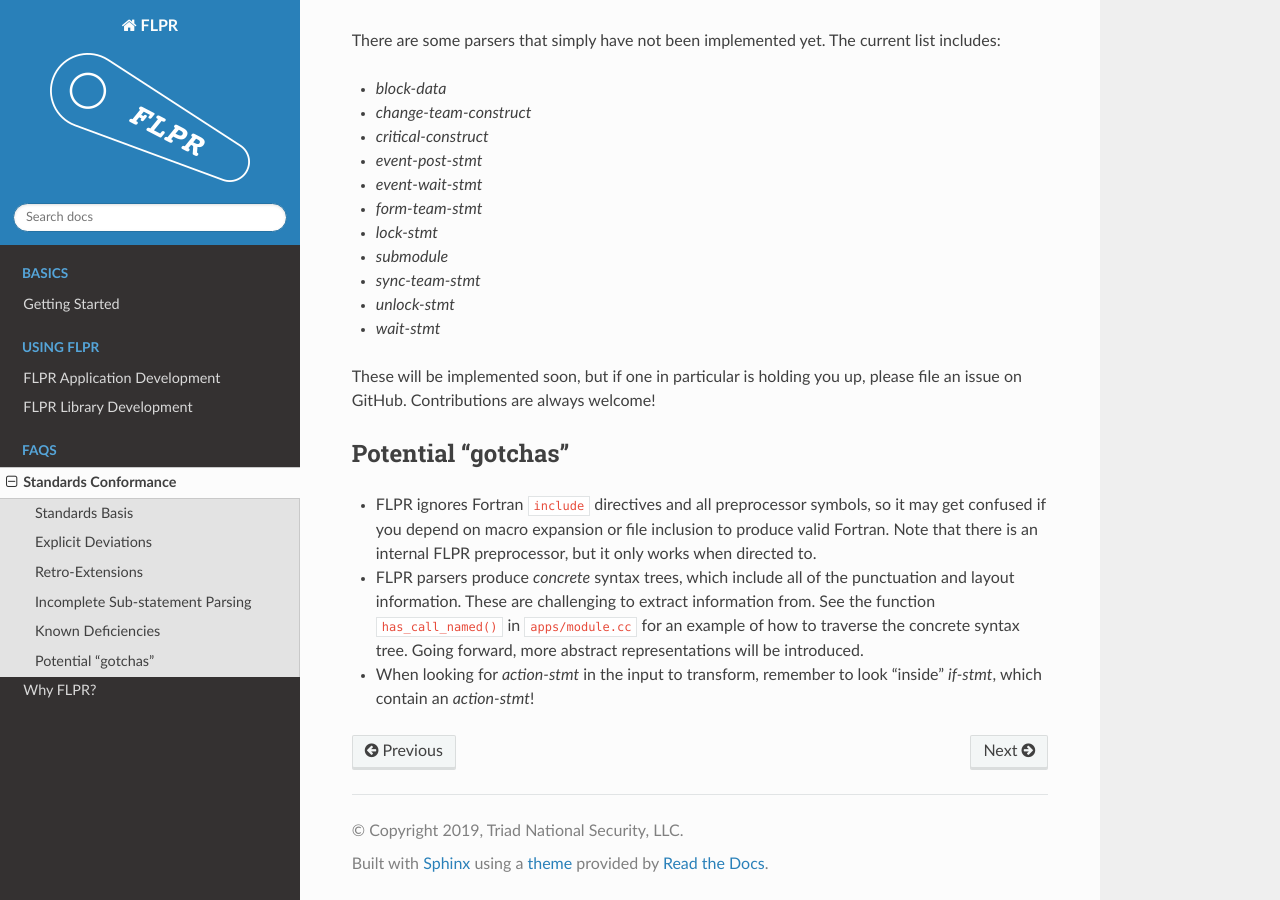
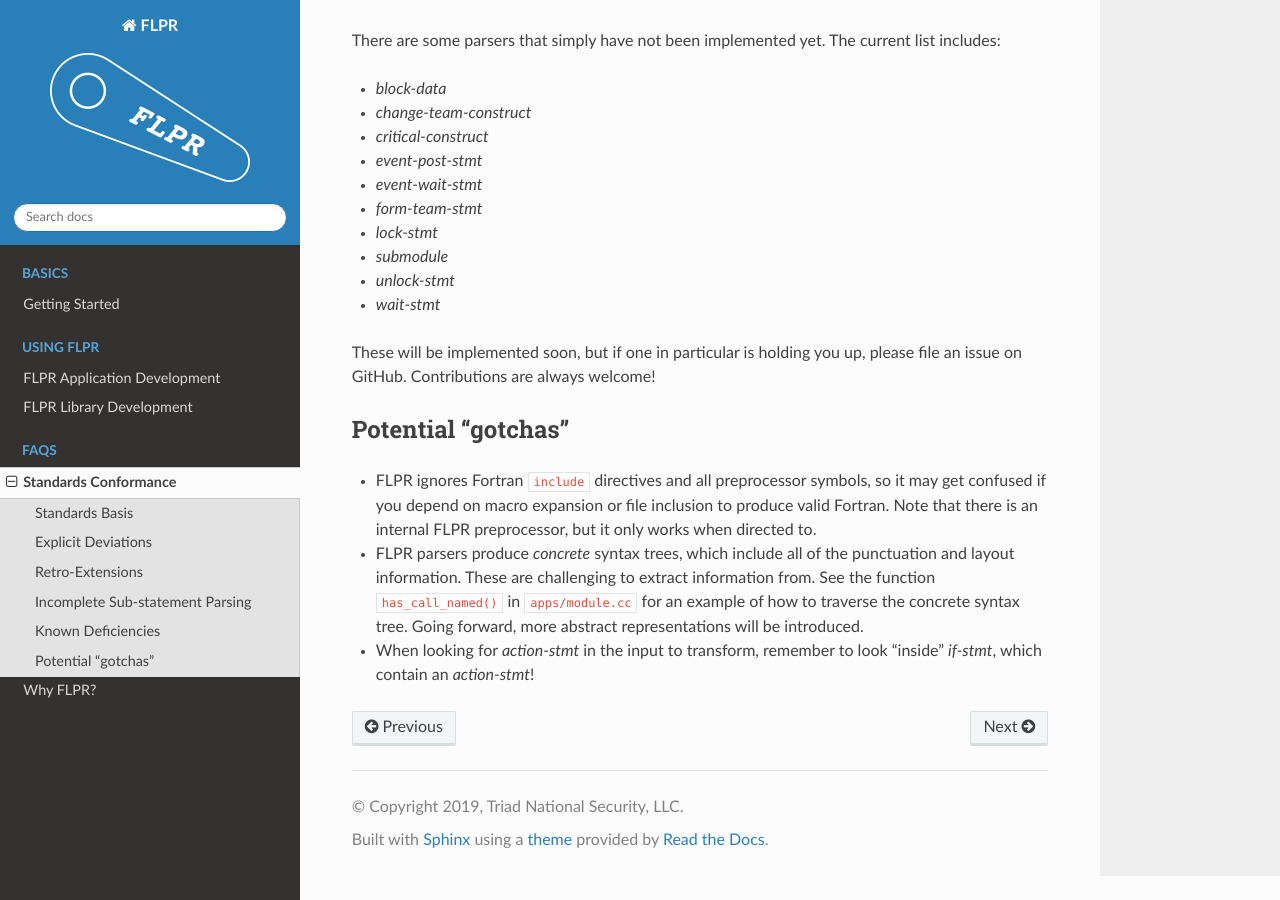
Before and after one commit to lanl/FLPR, a Sphinx documentation site: the page built from docs/sphinx/conformance.rst, in a window 1280 px wide and 900 px high, scrolled down 1396 px. Built offline with Sphinx 7.4.7 and the Read the Docs theme 2.0.0, drawn with Linux system fonts in a browser that asks for light colours.

```diff
--- a/docs/sphinx/conformance.rst
+++ b/docs/sphinx/conformance.rst
@@ -87,7 +87,6 @@
 * *form-team-stmt*
 * *lock-stmt*
 * *submodule*
-* *sync-team-stmt*
 * *unlock-stmt*
 * *wait-stmt*
 
```
Also changed, not shown: 2 other files.
